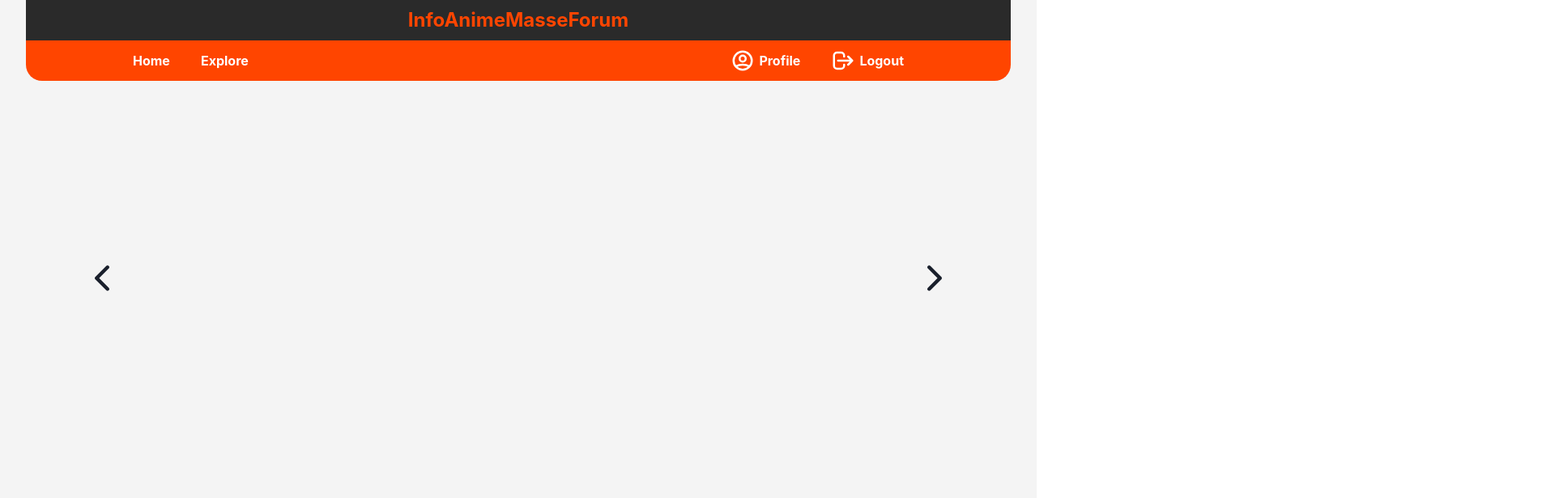
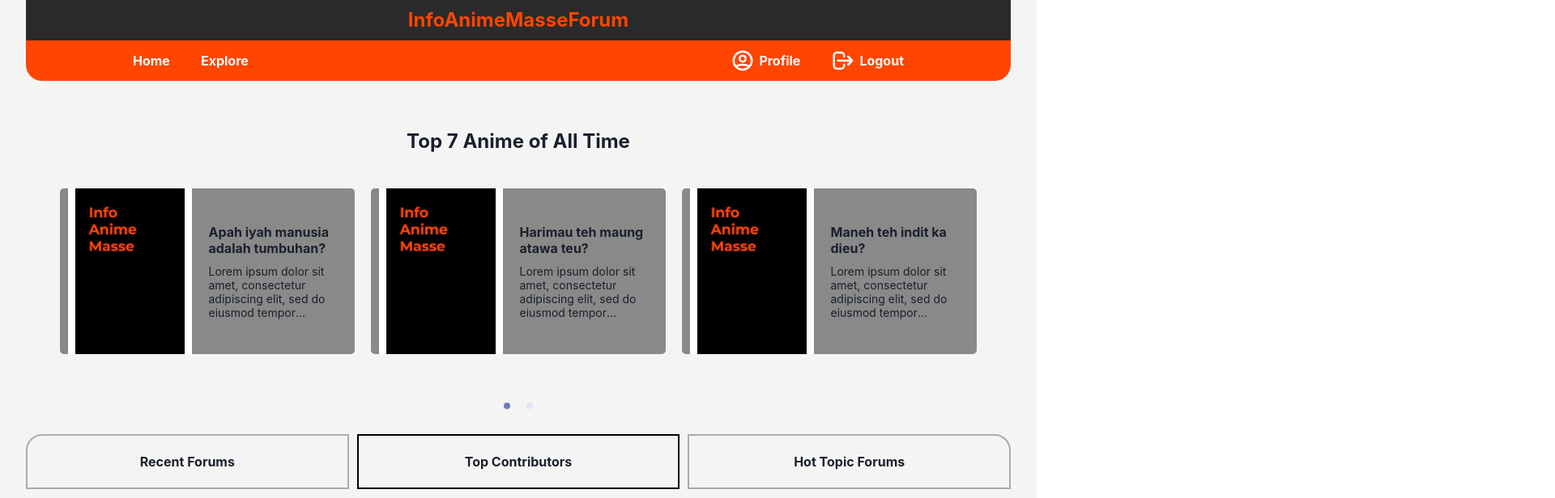
Before and after one commit to Gulilil/IF3110-Tugas-Besar-2-WBD_SPA, a React (Create React App) app: page / in a window 1280 px wide. Shown: the top 616 px of the page at 81% size, 1920 px wide, since content can reach past the window. Built offline with nearby package versions, Linux system fonts and the light colour scheme.

Commit message:
feat: progressing on home page

```diff
--- a/package.json
+++ b/package.json
@@ -15,13 +15,16 @@
     "@types/react": "^18.2.31",
     "@types/react-dom": "^18.2.14",
     "@types/react-slick": "^0.23.12",
+    "@types/slick-carousel": "^1.6.40",
     "framer-motion": "^10.16.4",
     "react": "^18.2.0",
+    "react-alice-carousel": "^2.8.0",
     "react-dom": "^18.2.0",
     "react-icons": "^4.11.0",
     "react-router-dom": "^6.17.0",
     "react-scripts": "5.0.1",
     "react-slick": "^0.29.0",
+    "slick-carousel": "^1.8.1",
     "typescript": "^4.9.5",
     "web-vitals": "^2.1.4"
   },
--- a/src/comps/SliderCard.tsx
+++ b/src/comps/SliderCard.tsx
@@ -1,4 +1,4 @@
-import { Flex, Text } from "@chakra-ui/react";
+import { Flex, Image, Text } from "@chakra-ui/react";
 import React from "react";
 
 export const SliderCard = ({
@@ -11,8 +11,31 @@ export const SliderCard = ({
   text: string;
 }) => {
   return (
-    <Flex >
-      <Text> {title} </Text>
+    <Flex
+      w={"95%"}
+      my={"20px"}
+      aspectRatio={16 / 9}
+      backgroundColor={"#898989"}
+      mx={"auto"}
+      flexDir={"row"}
+      justifyContent={"center"}
+      alignItems={"center"}
+      px={"10px"}
+      gap={"20px"}
+      borderRadius={"5px"}
+    >
+      <Flex
+        h={"full"}
+        aspectRatio={3 / 4}
+        backgroundColor={"white"}
+        justifyContent={"center"}
+      >
+        <Image src={image || "placeholder.jpg"} objectFit={"contain"} />
+      </Flex>
+      <Flex flexDirection={"column"} gap={"10px"}>
+        <Text fontSize={"16px"} fontWeight={"bold"} noOfLines={2}> {title} </Text>
+        <Text fontSize={"14px"} noOfLines={4}> {text} </Text>
+      </Flex>
     </Flex>
   );
 };
--- a/src/comps/SliderHero.tsx
+++ b/src/comps/SliderHero.tsx
@@ -1,91 +1,40 @@
-import React from "react";
-import Slider from "react-slick";
+import React, { Component } from "react";
+import AliceCarousel from "react-alice-carousel";
+import "react-alice-carousel/lib/alice-carousel.css";
+import { Flex } from "@chakra-ui/react";
 
-import { IoIosArrowBack, IoIosArrowForward } from "react-icons/io";
 import { ForumData } from "../dummy/AllData";
-import { Flex, Icon } from "@chakra-ui/react";
 import { SliderCard } from "./SliderCard";
 import { LoremIpsum_1Sentence } from "../dummy/LoremIpsum";
 
-const NextArrow = (props: any) => {
-  const { onClick } = props;
-  return (
-    <Icon
-      as={IoIosArrowForward}
-      onClick={onClick}
-      cursor={"pointer"}
-      boxSize={12}
-      display={{ base: "none", lg: "block" }}
-      right={"8%"}
-      zIndex={1}
-      top={"40%"}
-      position={"absolute"}
-      _hover={{
-        opacity: 0.5,
-      }}
-    />
-  );
-};
-
-const PrevArrow = (props: any) => {
-  const { onClick } = props;
-  return (
-    <Icon
-      as={IoIosArrowBack}
-      onClick={onClick}
-      cursor={"pointer"}
-      boxSize={12}
-      display={{ base: "none", lg: "block" }}
-      left={"8%"}
-      zIndex={1}
-      top={"40%"}
-      position={"absolute"}
-      _hover={{
-        opacity: 0.5,
-      }}
-    />
-  );
+const responsive = {
+  768: {
+    items: 2,
+    itemsFit: "contain",
+  },
+  1024: {
+    items: 3,
+    itemsFit: "contain",
+  },
 };
 
 export const SliderHero = () => {
-  const settings = {
-    dots: true,
-    arrows: true,
-    infinite: true,
-    autoplay: true,
-    autoplayspeed: 1500,
-    className: "center",
-    centerPadding: "150px",
-    centerMode: true,
-    speed: 500,
-    slidesToShow: 1,
-    nextArrow: <NextArrow />,
-    prevArrow: <PrevArrow />,
-    responsive: [
-      {
-        breakpoint: 960,
-        settings: {
-          centerPadding: "60px",
-        },
-      },
-      {
-        breakpoint: 720,
-        settings: {
-          centerPadding: "60px",
-          slidesToShow: 1,
-          centerMode: false,
-          infinite: true,
-          dots: true,
-        },
-      },
-    ],
-  };
   return (
-    <Slider {...settings}>
-      {ForumData.map((data) => {
-        console.log(data.authorID)
-        return <SliderCard title={data.title} text={LoremIpsum_1Sentence} />;
-      })}
-    </Slider>
+    <Flex w={"full"} display={"relative"}>
+      <AliceCarousel
+        autoPlay
+        autoPlayStrategy="none"
+        autoPlayInterval={2500}
+        animationDuration={1000}
+        animationType={"slide"}
+        responsive={responsive}
+        infinite
+        touchTracking={false}
+        disableButtonsControls
+        items={ForumData.map((data) => {
+          return <SliderCard title={data.title} text={LoremIpsum_1Sentence} />;
+        })}
+      />
+    </Flex>
   );
 };
--- a/src/pages/HomePage.tsx
+++ b/src/pages/HomePage.tsx
@@ -1,11 +1,67 @@
-import React from 'react'
-import {Flex} from "@chakra-ui/react"
-import { SliderHero } from '../comps/SliderHero'
+import React from "react";
+import { Flex, Text } from "@chakra-ui/react";
+import { SliderHero } from "../comps/SliderHero";
 
 export default function HomePage() {
   return (
-    <Flex>
-      <SliderHero/>
+    <Flex w={"full"} flexDir={"column"} py={"30px"}>
+      <Text
+        mx={"auto"}
+        fontWeight={"bold"}
+        fontSize={"24px"}
+        textAlign={"center"}
+      >
+        {" "}
+        Top 7 Anime of All Time{" "}
+      </Text>
+      <Flex
+        maxH={{ base: "90vh", md: "50vh" }}
+        w={"90%"}
+        mx={"auto"}
+        my={"20px"}
+      >
+        <SliderHero />
+      </Flex>
+
+      <Flex
+        flexDir={{ base: "column", md: "row" }}
+        w={"95%"}
+        mx={"auto"}
+        gap={"10px"}
+      >
+        <Flex
+          w={"full"}
+          borderTopLeftRadius={"20px"}
+          border={"2px #ababab solid"}
+          justifyContent={"center"}
+          alignItems={"center"}
+          py={"20px"}
+          px={"10px"}
+        >
+          <Text fontWeight={"bold"}> Recent Forums </Text>
+        </Flex>
+        <Flex
+          w={"full"}
+          border={"2px black solid"}
+          justifyContent={"center"}
+          alignItems={"center"}
+          py={"20px"}
+          px={"10px"}
+        >
+          <Text fontWeight={"bold"}> Top Contributors </Text>
+        </Flex>
+        <Flex
+          w={"full"}
+          borderTopRightRadius={"20px"}
+          border={"2px #ababab solid"}
+          justifyContent={"center"}
+          alignItems={"center"}
+          py={"20px"}
+          px={"10px"}
+        >
+          <Text fontWeight={"bold"}> Hot Topic Forums </Text>
+        </Flex>
+      </Flex>
     </Flex>
-  )
+  );
 }
```
Also changed, not shown: 2 other files (tests, documents, lock files or other folders).
